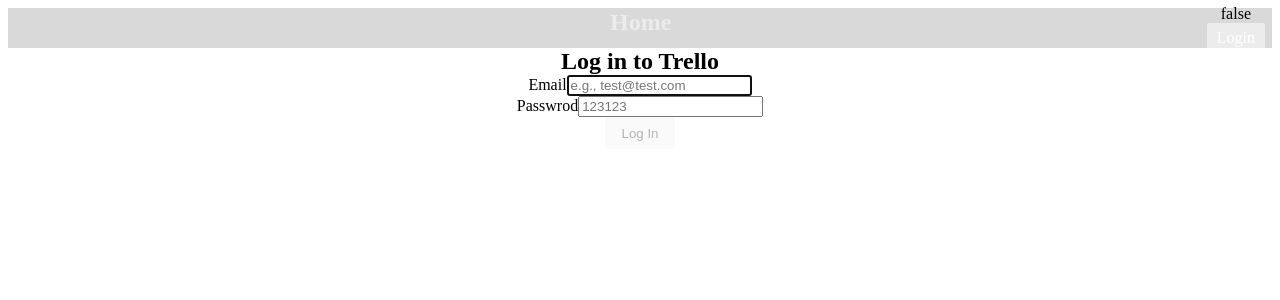
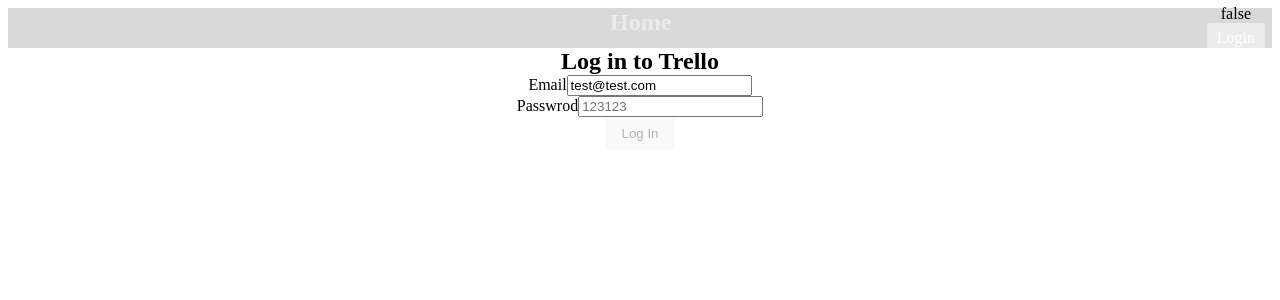
Before and after one commit to seungyong88/vue-trello, a Vue app: page /login in a window 1280 px wide. Shown: the top 300 px of the page. Built offline with nearby package versions, Linux system fonts and the light colour scheme.

Commit message:
value fix

```diff
--- a/src/views/Home.vue
+++ b/src/views/Home.vue
@@ -18,7 +18,7 @@
 </template>
 
 <script>
-import {board} from '../api'
+import { board } from '../api'
 
 export default {
   data() {
--- a/src/views/Login.vue
+++ b/src/views/Login.vue
@@ -4,8 +4,7 @@
     <form @submit.prevent="onSubmit">
       <div>
         <label for="email">Email</label>
-        <input class="form-control" type="text" name="email"
-          v-model="email" autofocus placeholder="e.g., test@test.com" />
+        <input class="form-control" type="text" name="email" :value="'test@test.com'" />
       </div>
       <div>
         <label for="password">Passwrod</label>
@@ -21,6 +20,8 @@
 
 <script>
 import { auth, setAuthInHeader } from '../api';
+
+import { board } from '../api'
 
 export default {
   data() {
@@ -46,7 +47,10 @@
         setAuthInHeader(data.accessToken);
         localStorage.setItem('token', data.accessToken);
         console.log(localStorage.getItem('token'));
-        this.$router.push('/login');
+        board.fetch().then(res => {
+          console.log(res)
+        }).catch(() => console.log('d'))
+        // this.$router.push('/login');
       })
       .catch(err => {
         this.error = err;
```
